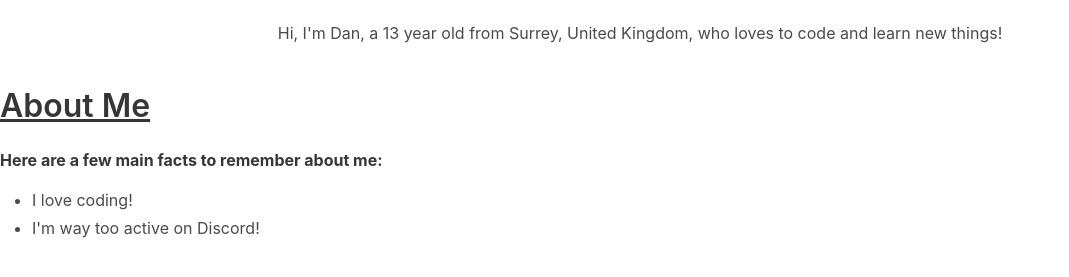
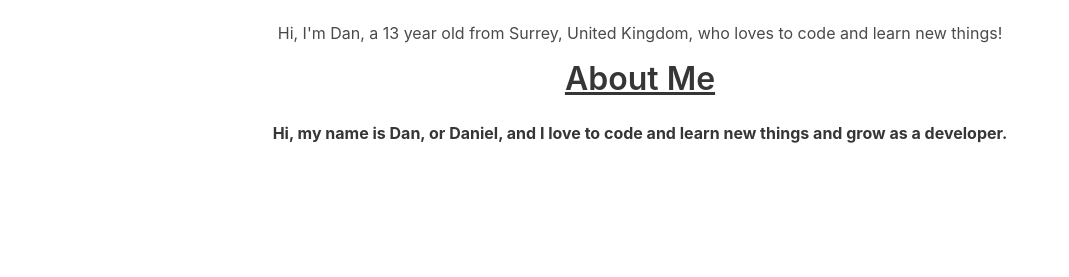
Before and after one commit to DanOffDiscord/DJB-Website, a plain HTML site: page index.html in a window 1280 px wide. Shown: the part 97-374 px from the top of the page, without its empty margins (0-1069 px from the left). Drawn offline with nearby package versions, Linux system fonts and the light colour scheme.

Commit message:
Changed 'About Me'

```diff
--- a/index.html
+++ b/index.html
@@ -13,12 +13,9 @@
 	<h1 class="title is-1" align="center">Dan James Bee</h1>
 	<h2 class="subtitle is-3" align="center">Hi, and welcome to the Dan James Bee website.</h2>
 	<p class="is-large has-text-centered">Hi, I'm Dan, a 13 year old from Surrey, United Kingdom, who loves to code and learn new things!</p>
-	<h3 class="title is-3" align="left"><u>About Me</u></h3>
-	<p class="is-medium"><strong>Here are a few main facts to remember about me:</strong></p>
-	<ul>
-		<li>I love coding!</li>
-		<li>I'm way too active on Discord!</li>
-	</ul>
+	<div class="content has-text-centered">
+	<h3 class="title is-3" align="center"><u>About Me</u></h3>
+	<p class="is-medium has-text-centered"><strong>Hi, my name is Dan, or Daniel, and I love to code and learn new things and grow as a developer.</strong></p>
 	</div>
 </body>
 </html>
```
